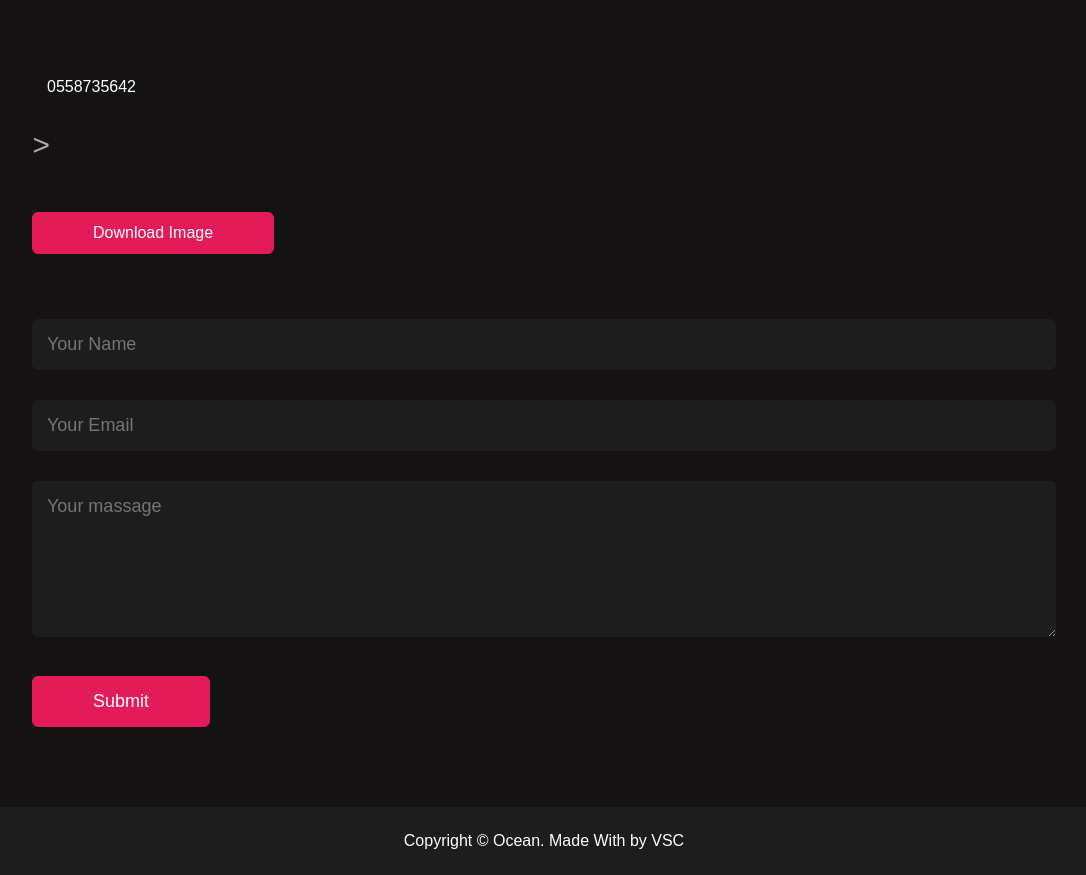
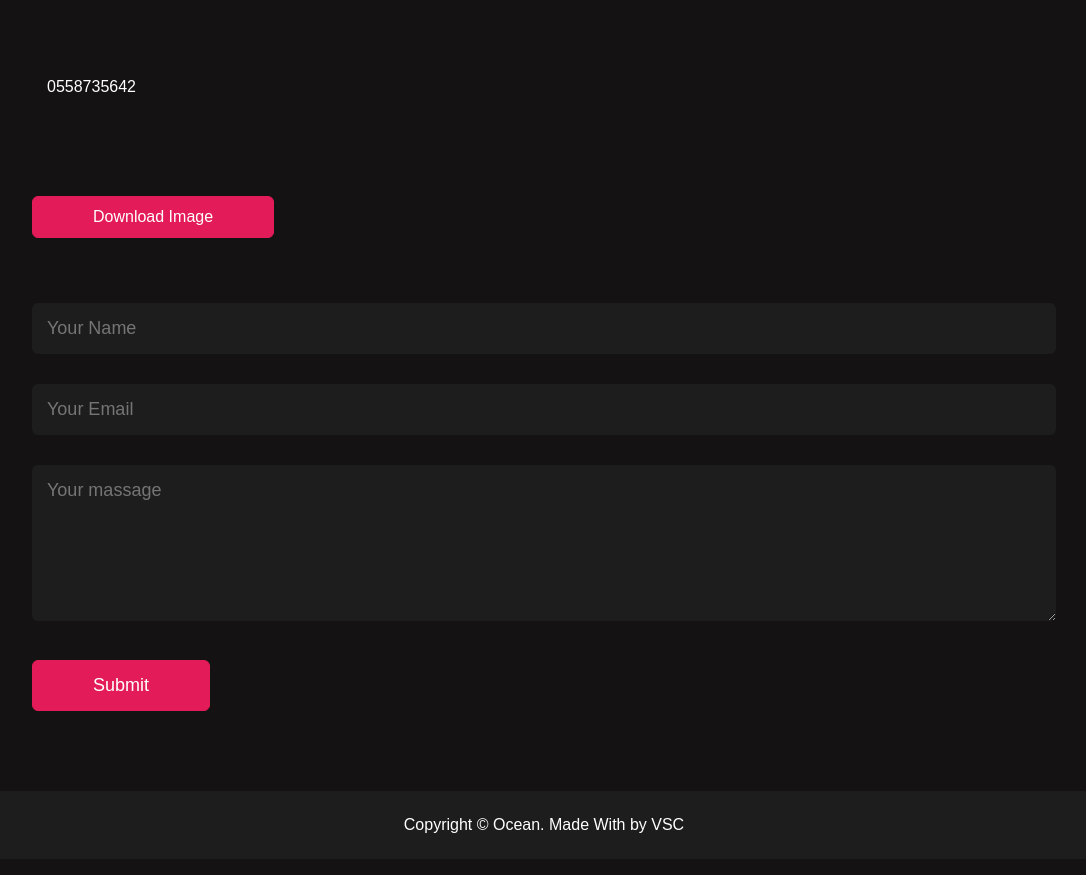
Before and after one commit to CarlDeOmar/ocean, a plain HTML site: page index.html in a window 1280 px wide. Shown: the part 4240-5115 px from the top of the page, without its empty margins (96-1182 px from the left). Drawn offline with Linux system fonts and the light colour scheme.

Commit message:
Update index.html

```diff
--- a/index.html
+++ b/index.html
@@ -148,7 +148,7 @@
                     <p><i class="fa-solid fa-paper-plane"></i>azaryaadzah2002@gmail.com</p>
                     <p><i class="fa-sharp fa-solid fa-phone"></i>0558735642</p>
                     <div class="social-icons">
-                        <a href="https://facebook.com/"><i class="fa-brands fa-facebook">></i></a>
+                        <a href="https://facebook.com/"><i class="fa-brands fa-facebook"></i></a>
                         <a href="#"><i class="fa-brands fa-twitter-square"></i></a>
                         <a href="#"><i class="fa-brands fa-instagram"></i></a>
                         <a href="#"><i class="fa-brands fa-linkedin"></i></a>
```
